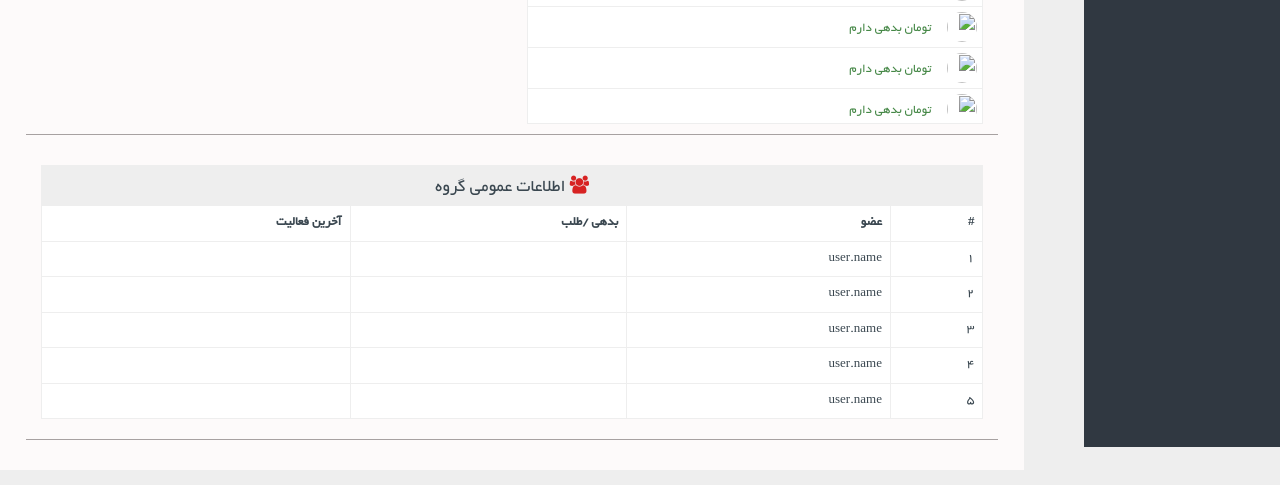
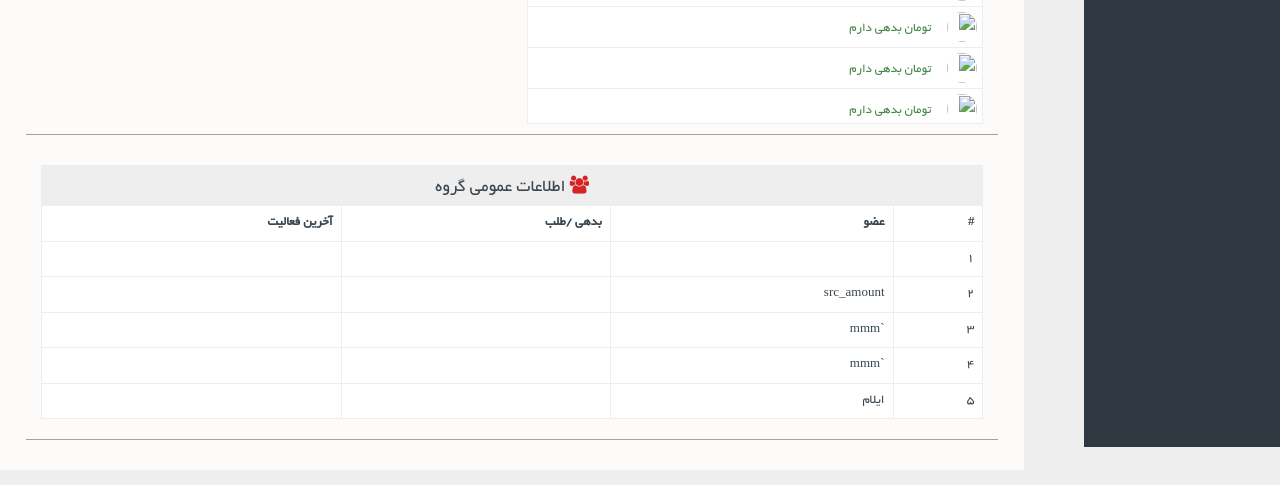
Before and after one commit to fast-falcon/dongyab, a Django app: template templates/index.html in a window 1280 px wide. Shown: the part 353-838 px from the top of the page. Run offline with Django 3.2, Linux system fonts and the light colour scheme; data comes from the database, SQL or seed files in the repository; both versions use the stored data as it was after the commit; tables that the repository leaves empty hold one stand-in row (values such as "Sample post"); the template is opened without the code that fills it: values that come from a table or form of the project are taken from there, most other values are stand-ins (such as "Sample title", 1, 10 or a date in 2020).

Commit message:
user list in home page

```diff
--- a/templates/index.html
+++ b/templates/index.html
@@ -353,7 +353,7 @@
                                 {% for user in users %}
                                     <tr>
                                         <td>{{ forloop.counter }}</td>
-                                        <td>user.name</td>
+                                        <td>{{ user.first_name }}</td>
                                         <td class="text-danger">{{ user.talab }}</td>
                                         <td>{{ user.factor_owner.first.title }}</td>
 
```
Also changed, not shown: db.sqlite3.
